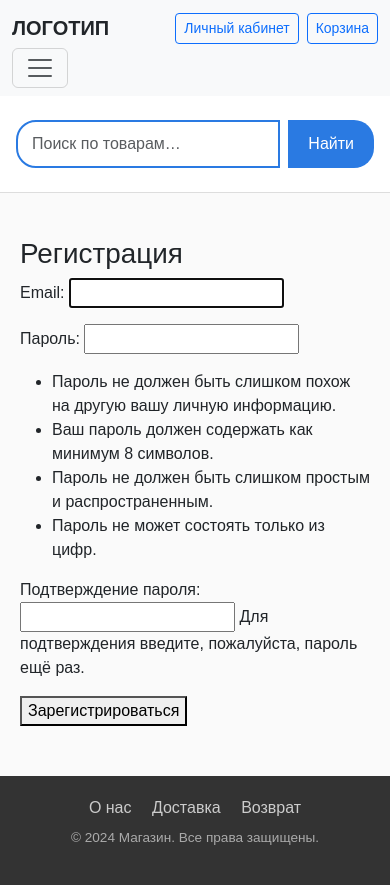
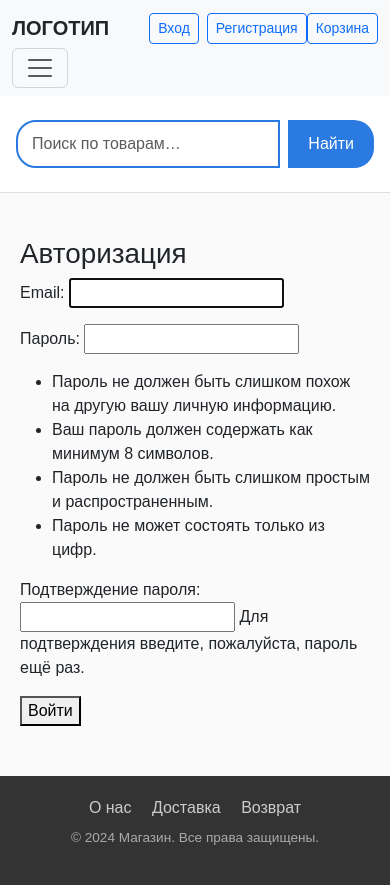
Before and after one commit to prudnikovsemen-beep/E-commerce_-_Django, a Django app: page /users/register/ in a window 390 px wide. Run offline with Django 5.2, Linux system fonts and the light colour scheme; some libraries are stand-ins or nearby versions.

Commit message:
feat: logout через POST-форму, исправлен 405

```diff
--- a/templates/base.html
+++ b/templates/base.html
@@ -17,7 +17,16 @@
                 <a href="{% url 'home' %}" class="navbar-brand fw-bold text-dark">ЛОГОТИП</a>
 
                 <!-- ЛИЧНЫЙ КАБИНЕТ + КОРЗИНА для мобильных: видны только до 768px -->
-                <a href="/admin/" class="btn btn-outline-primary btn-sm ms-auto me-2 d-md-none">Личный кабинет</a>
+                {% if user.is_authenticated %}
+                    <span class="d-md-none me-1 small">{{ user.email }}</span>
+                    <form method="post" action="{% url 'users:logout' %}" class="d-inline me-2 d-md-none">
+                        {% csrf_token %}
+                        <button type="submit" class="btn btn-outline-primary btn-sm">Выход</button>
+                    </form>
+                {% else %}
+                    <a href="{% url 'users:login' %}" class="btn btn-outline-primary btn-sm ms-auto me-2 d-md-none">Вход</a>
+                    <a href="{% url 'users:register' %}" class="btn btn-outline-primary btn-sm d-md-none">Регистрация</a>
+                {% endif %}
                 <a href="#" class="btn btn-outline-primary btn-sm d-md-none">Корзина</a>
 
                 <!-- Кнопка-бургер -->
@@ -47,7 +56,16 @@
                             <input type="text" name="q" class="form-control form-control-sm me-1" placeholder="Поиск..." required>
                             <button type="submit" class="btn btn-sm btn-primary">Найти</button>
                         </form>
-                        <a href="/admin/" class="btn btn-outline-primary btn-sm">Личный кабинет</a>
+                        {% if user.is_authenticated %}
+                            <span class="text-nowrap">{{ user.email }}</span>
+                            <form method="post" action="{% url 'users:logout' %}" class="d-inline">
+                                {% csrf_token %}
+                                <button type="submit" class="btn btn-outline-primary btn-sm">Выход</button>
+                            </form>
+                        {% else %}
+                            <a href="{% url 'users:login' %}" class="btn btn-outline-primary btn-sm">Вход</a>
+                            <a href="{% url 'users:register' %}" class="btn btn-outline-primary btn-sm">Регистрация</a>
+                        {% endif %}
                         <a href="#" class="btn btn-outline-primary btn-sm">Корзина</a>
                     </div>
                 </div>
@@ -78,7 +96,7 @@
         <p class="copyright">&copy; 2024 Магазин. Все права защищены.</p>
     </footer>
 
-     <script src="{% static 'js/bootstrap.bundle.min.js' %}"></script>
+    <script src="{% static 'js/bootstrap.bundle.min.js' %}"></script>
     {% block scripts %}{% endblock %}
 </body>
 </html>
--- a/users/templates/users/register.html
+++ b/users/templates/users/register.html
@@ -1,12 +1,12 @@
 {% extends 'base.html' %}
 
-{% block title %}Регистрация{% endblock %}
+{% block title %}Вход{% endblock %}
 
 {% block content %}
-    <h1>Регистрация</h1>
+    <h1>Авторизация</h1>
     <form method="post">
         {% csrf_token %}
         {{ form.as_p }}
-        <button type="submit">Зарегистрироваться</button>
+        <button type="submit">Войти</button>
     </form>
 {% endblock %}
--- a/users/views.py
+++ b/users/views.py
@@ -4,7 +4,7 @@ from django.core.mail import send_mail
 from django.urls import reverse_lazy
 from django.views.generic import CreateView
 
-from config import settings
+from django.conf import settings
 from users.forms import UserRegisterForm, UserLoginForm
 from users.models import User
 
@@ -17,13 +17,12 @@ class RegisterView(CreateView):
 
     def form_valid(self, form):
         response = super().form_valid(form)
-        user = form.save()
-        login(self.request, user)
+        login(self.request, self.object)
         send_mail(
             subject="Добро пожаловать!",
-            message=f"{user.email}, спасибо за регистрацию в нашем сервисе!",
+            message=f"{self.object.email}, спасибо за регистрацию в нашем сервисе!",
             from_email=settings.EMAIL_HOST_USER,
-            recipient_list=[user.email],
+            recipient_list=[self.object.email],
         )
         return response
 
```
Also changed, not shown: ecommerce_project/settings.py (+11 -3 lines), users/templates/users/login.html (added, +12 -0 lines).
